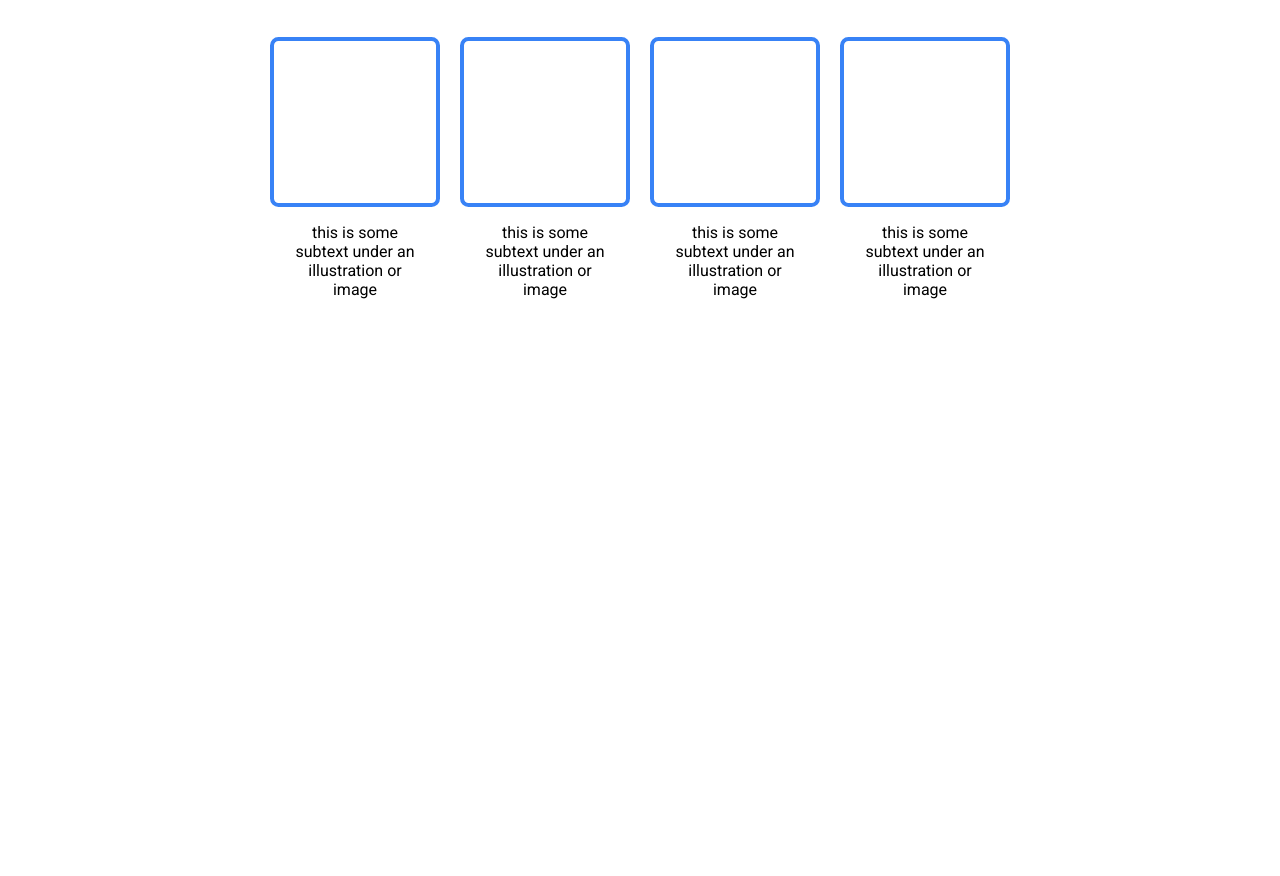
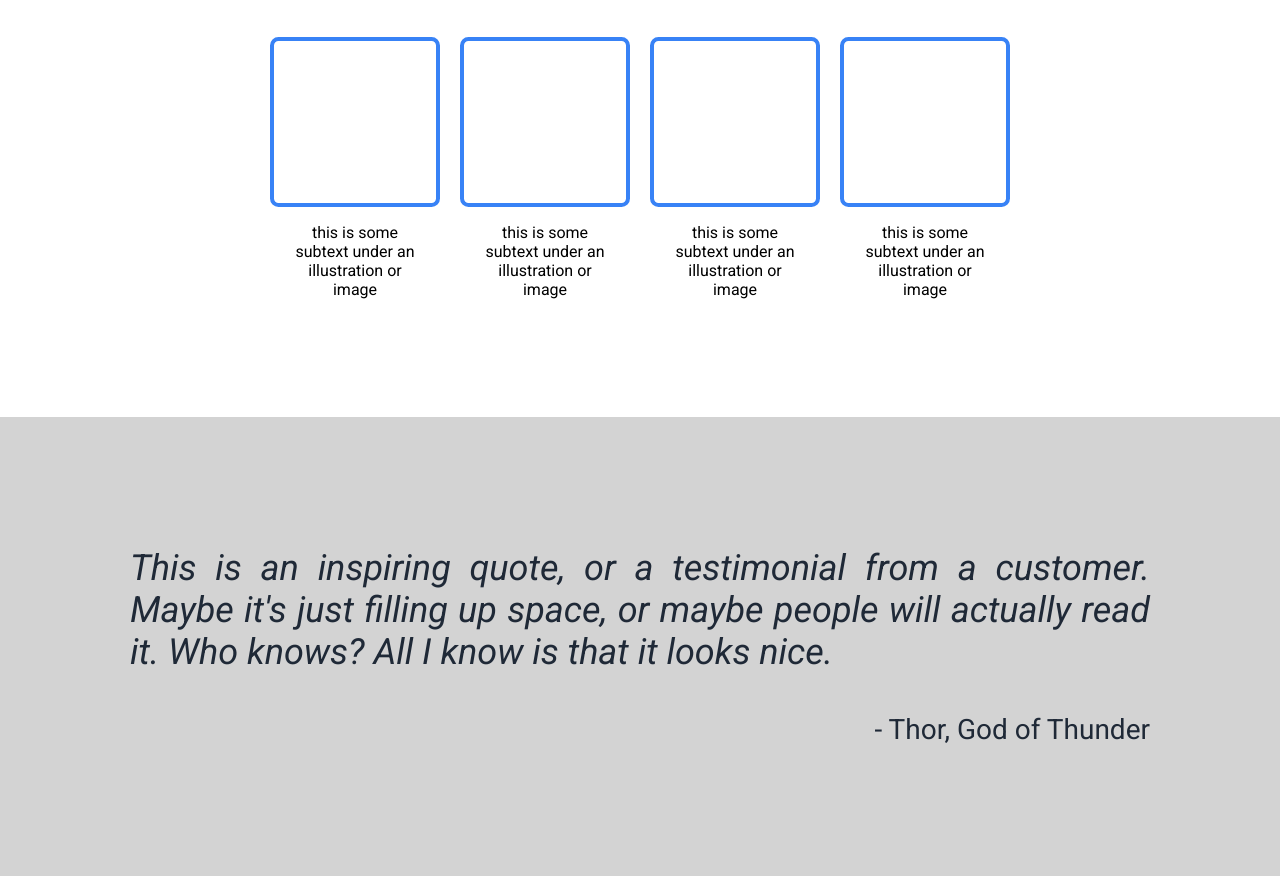
Before and after one commit to diegogreis/landingpage_odin, a plain HTML site: page index.html in a window 1280 px wide. Shown: the part 667-1543 px from the top of the page. Before the commit the page ends 1084 px from the top, so only its background shows below. Drawn offline with Linux system fonts and the light colour scheme.

Commit message:
Add article three - quote.

```diff
--- a/index.html
+++ b/index.html
@@ -53,6 +53,14 @@
             </div>
             </div>
         </article>
+        <article class="art_3">
+            <div class="flex_container">
+                <div class="quote"><p>This is an inspiring quote, or a testimonial from a customer. Maybe it's just filling up space, or maybe people will actually read it. Who knows? All I know is that it looks nice.</p></div>
+                <div class="author_wrap">
+                    <div class="author"><p>- Thor, God of Thunder</p></div>
+                </div>
+            </div>
+        </article>
     </section>
 
 
--- a/styles.css
+++ b/styles.css
@@ -42,7 +42,7 @@ article {
 .placeholder {
     display: flex;
     border: 1px solid black;
-    background-color: gray;
+    background-color: lightgray;
     color: white;
     border-radius: 5px;
     width: 500px;
@@ -111,5 +111,27 @@ button {
     height: 170px;
     text-align: center;
     padding: 16px;
-
 }
+.art_3 {
+    background-color: lightgray;
+    color: #1F2937;
+    display: flex;
+}
+.flex_container {
+    display: flex;
+    flex-direction: column;
+    padding: 40px;
+}
+.quote {
+    font-size: 36px;
+    font-style: italic;
+    text-align: justify;
+    padding-bottom: 40px;
+}
+.author_wrap {
+    display: flex;
+    justify-content: flex-end;
+}
+.author {
+    font-size: 28px;
+}
```
